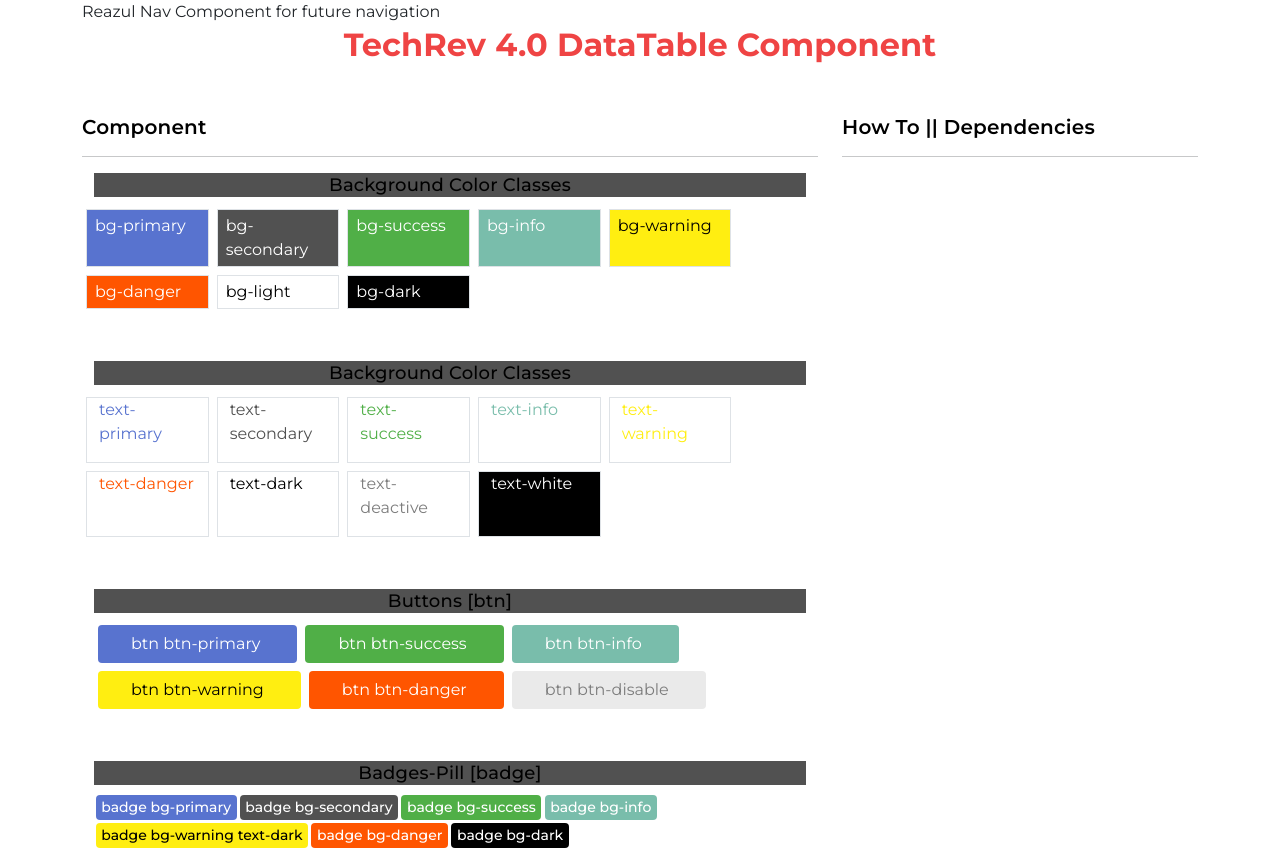
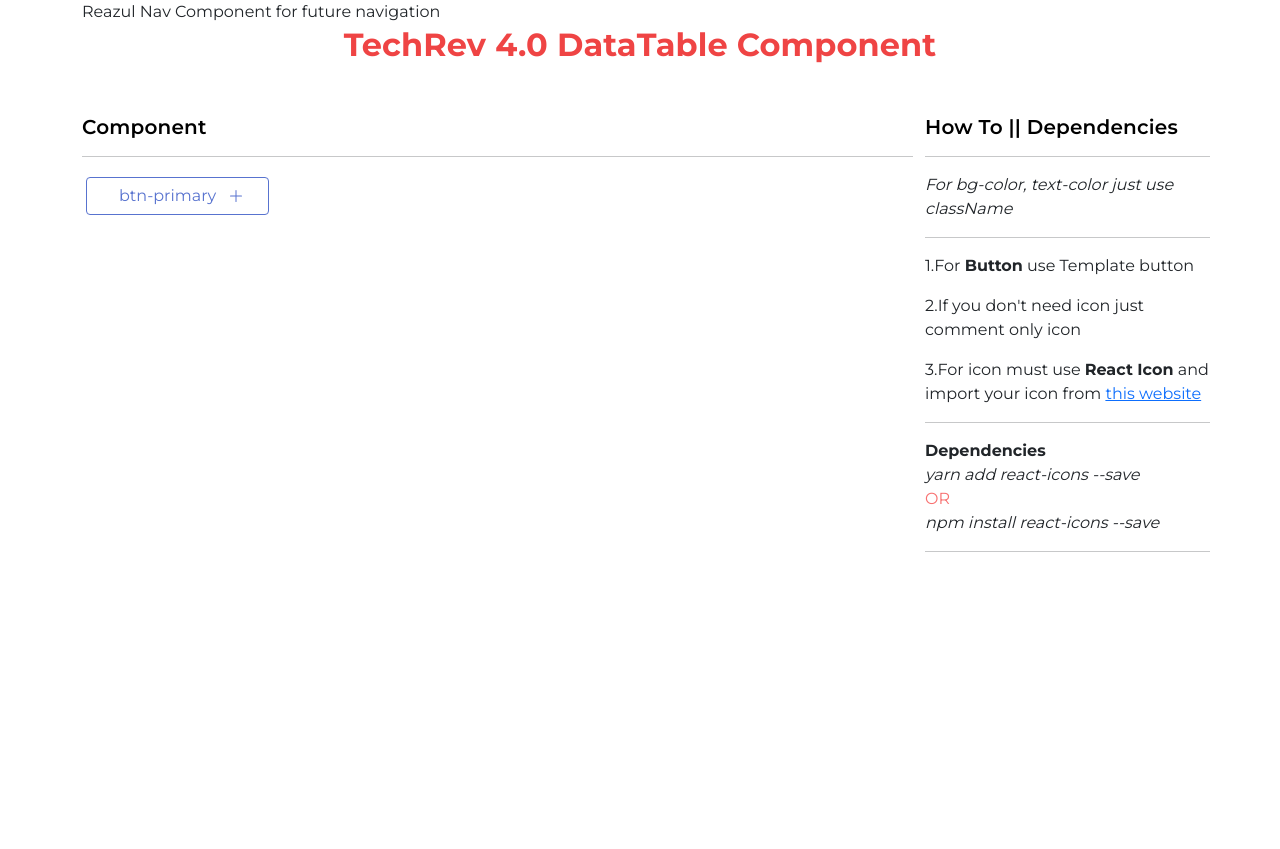
Before and after one commit to tekrev04/Breeze-Next-Component, a Next.js app: page /reazul/elements in a window 1280 px wide. After the commit the page ends 800 px from the top, so only its background shows below. Built offline with nearby package versions, Linux system fonts and the light colour scheme.

Commit message:
buttonComponents Create

```diff
--- /dev/null
+++ b/components/reazul/elements/buttonComponent.js
@@ -0,0 +1,18 @@
+import React from "react";
+import { BsPlusLg } from "react-icons/bs";
+
+function ButtonComponent(props) {
+    console.log(props);
+    return (
+        <div>
+            <button className={`btn ${props.class}`} onClick={props.btnOnClick} >
+                <div className="btn-flex">
+                    {props.btnText}
+                    <span>{props.btnIcon}</span>
+                </div>
+            </button>
+        </div>
+    );
+}
+
+export default ButtonComponent;
--- a/components/reazul/elements/index.js
+++ b/components/reazul/elements/index.js
@@ -1,17 +1,22 @@
 import React from "react";
 import TypographyComponent from "./typography";
+import ButtonComponent from "./buttonComponent";
+import { BsPlusLg } from "react-icons/bs";
 
 function ElementsComponent() {
+    const handleClick = () => {
+        console.log("clicked btn");
+    };
     return (
         <div>
-            <TypographyComponent />
+            {/* <TypographyComponent /> */}
+            <ButtonComponent
+                class={"outline-primary"}
+                btnText={"btn-primary"}
+                btnIcon={<BsPlusLg />}
+                btnOnClick={handleClick}
+            />
 
-            {/* <h1>h1</h1>
-            <h2>h2</h2>
-            <h3>h3</h3>
-            <h4>h4</h4>
-            <h5>h5</h5>
-            <h6>h6</h6> */}
         </div>
     );
 }
--- a/components/reazul/elements/typography.js
+++ b/components/reazul/elements/typography.js
@@ -1,4 +1,27 @@
-import React from 'react'
+import React from "react";
+import { BsPlusLg } from "react-icons/bs";
+import { CopyToClipboard } from "react-copy-to-clipboard";
+
+// background-area
+const bg_primary = "bg-primary text-white";
+const bg_secondary = "bg-secondary text-white";
+const bg_success = "bg-success text-white";
+const bg_info = "bg-info text-white";
+const bg_warning = "bg-warning text-dark";
+const bg_danger = "bg-danger text-white";
+const bg_light = "bg-light text-dark";
+const bg_dark = "bg-dark text-white";
+
+// text-area
+const text_primary = "text-primary";
+const text_secondary = "text-secondary";
+const text_success = "text-success";
+const text_info = "text-info";
+const text_warning = "text-warning";
+const text_danger = "text-danger";
+const text_dark = "text-dark";
+const text_deactive = "text-deactive";
+const text_white = "text-white";
 
 function TypographyComponent() {
     return (
@@ -7,14 +30,43 @@ function TypographyComponent() {
             <section>
                 <h6 className="bg-secondary text-center">Background Color Classes</h6>
                 <div className="row">
-                    <div className="col-2 border bg-primary text-white px-2 py-1 m-1 w-6">bg-primary</div>
-                    <div className="col-2 border bg-secondary text-white px-2 py-1 m-1">bg-secondary</div>
-                    <div className="col-2 border bg-success text-white px-2 py-1 m-1">bg-success</div>
-                    <div className="col-2 border bg-info text-white px-2 py-1 m-1">bg-info</div>
-                    <div className="col-2 border bg-warning text-dark px-2 py-1 m-1">bg-warning</div>
-                    <div className="col-2 border bg-danger text-white px-2 py-1 m-1">bg-danger</div>
-                    <div className="col-2 border bg-light text-dark px-2 py-1 m-1">bg-light</div>
-                    <div className="col-2 border bg-dark text-white px-2 py-1 m-1">bg-dark</div>
+                    <CopyToClipboard text={bg_primary} onCopy={() => alert(`${bg_primary}`)}>
+                        <div className="col-2 border bg-primary text-white px-2 py-1 m-1 cursor-pointer">
+                            bg-primary
+                        </div>
+                    </CopyToClipboard>
+
+                    <CopyToClipboard text={bg_secondary} onCopy={() => alert(`${bg_secondary}`)}>
+                        <div className="col-2 border bg-secondary text-white px-2 py-1 m-1 cursor-pointer">
+                            bg-secondary
+                        </div>
+                    </CopyToClipboard>
+
+                    <CopyToClipboard text={bg_success} onCopy={() => alert(`${bg_success}`)}>
+                        <div className="col-2 border bg-success text-white px-2 py-1 m-1 cursor-pointer">
+                            bg-success
+                        </div>
+                    </CopyToClipboard>
+
+                    <CopyToClipboard text={bg_info} onCopy={() => alert(`${bg_info}`)}>
+                        <div className="col-2 border bg-info text-white px-2 py-1 m-1 cursor-pointer">bg-info</div>
+                    </CopyToClipboard>
+
+                    <CopyToClipboard text={bg_warning} onCopy={() => alert(`${bg_warning}`)}>
+                        <div className="col-2 border bg-warning text-dark px-2 py-1 m-1 cursor-pointer">bg-warning</div>
+                    </CopyToClipboard>
+
+                    <CopyToClipboard text={bg_danger} onCopy={() => alert(`${bg_danger}`)}>
+                        <div className="col-2 border bg-danger text-white px-2 py-1 m-1 cursor-pointer">bg-danger</div>
+                    </CopyToClipboard>
+
+                    <CopyToClipboard text={bg_light} onCopy={() => alert(`${bg_light}`)}>
+                        <div className="col-2 border bg-light text-dark px-2 py-1 m-1 cursor-pointer">bg-light</div>
+                    </CopyToClipboard>
+
+                    <CopyToClipboard text={bg_dark} onCopy={() => alert(`${bg_dark}`)}>
+                        <div className="col-2 border bg-dark text-white px-2 py-1 m-1 cursor-pointer">bg-dark</div>
+                    </CopyToClipboard>
                 </div>
             </section>
 
@@ -22,32 +74,57 @@ function TypographyComponent() {
             <section>
                 <h6 className="bg-secondary text-center mt-5">Background Color Classes</h6>
                 <div className="row">
-                    <div className="col-2 border text-primary m-1">
+                    <CopyToClipboard text={text_primary} onCopy={() => alert(`${text_primary}`)}>
+                        <div className="col-2 border text-primary m-1 cursor-pointer">
                             <p>text-primary</p>
                         </div>
-                    <div className="col-2 border text-secondary m-1">
+                    </CopyToClipboard>
+
+                    <CopyToClipboard text={text_secondary} onCopy={() => alert(`${text_secondary}`)}>
+                        <div className="col-2 border text-secondary m-1 cursor-pointer">
                             <p>text-secondary</p>
                         </div>
-                    <div className="col-2 border text-success m-1">
+                    </CopyToClipboard>
+
+                    <CopyToClipboard text={text_success} onCopy={() => alert(`${text_success}`)}>
+                        <div className="col-2 border text-success m-1 cursor-pointer">
                             <p>text-success</p>
                         </div>
-                    <div className="col-2 border text-info m-1">
+                    </CopyToClipboard>
+
+                    <CopyToClipboard text={text_info} onCopy={() => alert(`${text_info}`)}>
+                        <div className="col-2 border text-info m-1 cursor-pointer">
                             <p>text-info</p>
                         </div>
-                    <div className="col-2 border text-warning m-1">
+                    </CopyToClipboard>
+                    <CopyToClipboard text={text_warning} onCopy={() => alert(`${text_warning}`)}>
+                        <div className="col-2 border text-warning m-1 cursor-pointer">
                             <p>text-warning</p>
                         </div>
-                    <div className="col-2 border text-danger m-1">
+                    </CopyToClipboard>
+                    <CopyToClipboard text={text_danger} onCopy={() => alert(`${text_danger}`)}>
+                        <div className="col-2 border text-danger m-1 cursor-pointer">
                             <p>text-danger</p>
                         </div>
-                    <div className="col-2 border text-dark m-1">
+                    </CopyToClipboard>
+                    <CopyToClipboard text={text_dark} onCopy={() => alert(`${text_dark}`)}>
+                        <div className="col-2 border text-dark m-1 cursor-pointer">
                             <p>text-dark</p>
                         </div>
-                    <div className="col-2 border text-deactive m-1">
+                    </CopyToClipboard>
+                    <CopyToClipboard text={text_deactive} onCopy={() => alert(`${text_deactive}`)}>
+                        <div className="col-2 border text-deactive m-1 cursor-pointer">
                             <p>text-deactive</p>
                         </div>
-                    <div className="col-2 border text-white bg-dark m-1">
+                    </CopyToClipboard>
+                    <CopyToClipboard text={text_white} onCopy={() => alert(`${text_white}`)}>
+                        <div className="col-2 border text-white bg-dark m-1 cursor-pointer">
                             <p>text-white</p>
+                        </div>
+                    </CopyToClipboard>
+
+                    <div className="col-2 border text-deactive m-1 cursor-pointer">
+                        <p>text-deactive</p>
                     </div>
                 </div>
             </section>
@@ -56,19 +133,22 @@ function TypographyComponent() {
             <h6 className="bg-secondary text-center mt-5">Buttons [btn]</h6>
             <section>
                 {/* button without icon */}
-                <button className="btn btn-primary">
+                <button className="btn btn-success">
                     <div className="btn-flex">
                         btn btn-primary
-                        <span>{/* <i className="bx bx-plus"></i> */}</span>
+                        <span>
+                            <BsPlusLg/>
+                            </span>
                     </div>
                 </button>
+
 
                 {/* button with icon */}
                 <button className="btn btn-success">
                     <div className="btn-flex">
                         btn btn-success
                         <span>
-                            <i className="bx bx-plus"></i>
+                            <BsPlusLg />
                         </span>
                     </div>
                 </button>
@@ -77,7 +157,7 @@ function TypographyComponent() {
                 <button className="btn btn-info">
                     <div className="btn-flex">
                         btn btn-info
-                        <span>{/* <i className="bx bx-plus"></i> */}</span>
+                        <span>{/* <BsPlusLg/> */}</span>
                     </div>
                 </button>
 
@@ -86,7 +166,7 @@ function TypographyComponent() {
                     <div className="btn-flex">
                         btn btn-warning
                         <span>
-                            <i className="bx bx-plus"></i>
+                            <BsPlusLg />
                         </span>
                     </div>
                 </button>
@@ -95,7 +175,7 @@ function TypographyComponent() {
                 <button className="btn btn-danger">
                     <div className="btn-flex">
                         btn btn-danger
-                        <span>{/* <i className="bx bx-plus"></i> */}</span>
+                        <span>{/* <BsPlusLg/> */}</span>
                     </div>
                 </button>
 
@@ -104,7 +184,7 @@ function TypographyComponent() {
                     <div className="btn-flex">
                         btn btn-disable
                         <span>
-                            <i className="bx bx-plus"></i>
+                            <BsPlusLg />
                         </span>
                     </div>
                 </button>
@@ -122,7 +202,7 @@ function TypographyComponent() {
                 <span className="badge bg-dark">badge bg-dark</span>
             </section>
         </div>
-  )
+    );
 }
 
 export default TypographyComponent;
--- a/package.json
+++ b/package.json
@@ -18,7 +18,9 @@
     "next": "13.1.1",
     "react": "18.2.0",
     "react-bootstrap-table-next": "^4.0.3",
-    "react-dom": "18.2.0"
+    "react-copy-to-clipboard": "^5.1.0",
+    "react-dom": "18.2.0",
+    "react-icons": "^4.7.1"
   },
   "devDependencies": {
     "autoprefixer": "^10.4.13",
--- a/pages/reazul/elements/index.js
+++ b/pages/reazul/elements/index.js
@@ -10,17 +10,39 @@ export default class Elements extends Component {
                 <ReazulNavComponent />
                 <h3 className="text-center font-bold text-red-500"> TechRev 4.0 DataTable Component</h3>
                 <div className="row mt-5">
-                    <div className="col-md-8">
+                    <div className="col-md-9">
                         <div>
                             <h5>Component</h5>
-                            <hr></hr>
+                            <hr />
                             <ElementsComponent />
                         </div>
                     </div>
-                    <div className="col-md-4">
+                    <div className="col-md-3 p-0 m-0">
                         <div>
                             <h5>How To || Dependencies</h5>
-                            <hr></hr>
+                            <hr />
+
+                            <i>For bg-color, text-color just use className</i>
+                            <hr />
+
+                            <p>
+                                1.For <b>Button</b> use Template button
+                            </p>
+                            <p>2.If you don't need icon just comment only icon</p>
+                            <p>
+                                3.For icon must use <b>React Icon</b> and import your icon from{" "}
+                                <a href="https://react-icons.github.io/react-icons" target="_blank">
+                                    this website
+                                </a>
+                            </p>
+                            <hr />
+
+                            <b>Dependencies</b>
+                            <br />
+                            <i>yarn add react-icons --save</i>
+                            <p className="p-0 m-0 text-red-400">OR</p>
+                            <i>npm install react-icons --save</i>
+                            <hr />
                         </div>
                     </div>
                 </div>
--- a/styles/app.css
+++ b/styles/app.css
@@ -1,4 +1,3 @@
-
 @import url("https://fonts.googleapis.com/css2?family=Montserrat+Alternates:wght@100&family=Montserrat:wght@100;200;300;400;500;600;700;800;900&display=swap");
 
 :root {
@@ -283,6 +282,10 @@
   .btn-primary:hover {
       background: var(--primary-dark) !important;
   }
+  .outline-primary {
+    border: 1px solid var(--primary);
+    color: var(--primary);
+}
 
   .btn-success {
       background: var(--success) !important;
@@ -313,12 +316,12 @@
       background: var(--danger-dark) !important;
   }
 
-  .btn-disable {
+  .disable {
       background: var(--deactive);
       color: var(--text-deactive);
   }
-  .btn-disable:hover {
-      background: var(--deactive-dark);
+  .disable:hover {
+      background: var(--deactive-dark) !important;
   }
 
   /* ********** badge ********** */
```
Also changed, not shown: pages/reazul/elements/typography.js (deleted, +0 -31 lines). Lines whose indentation alone changed are shown as unchanged.
